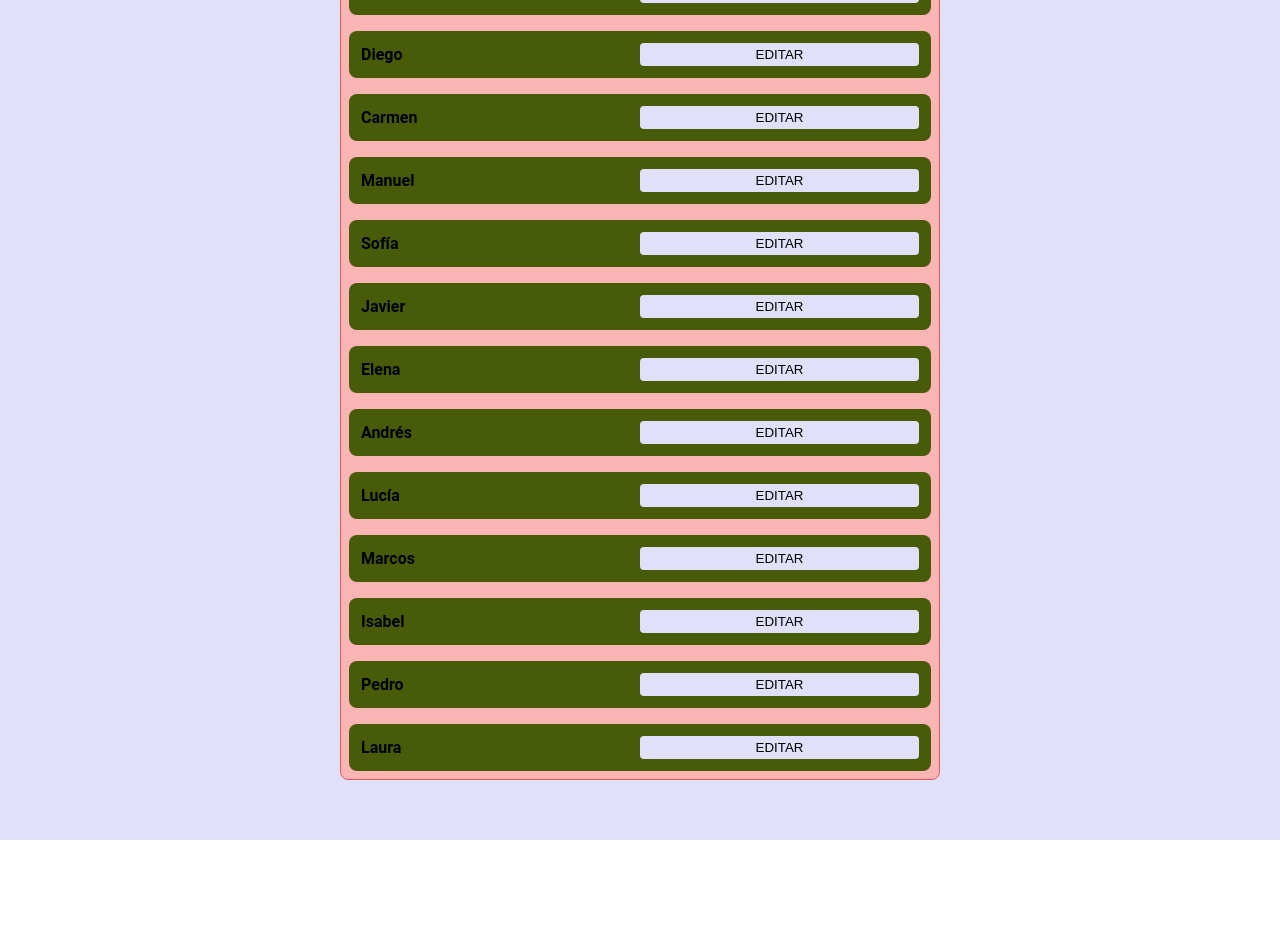
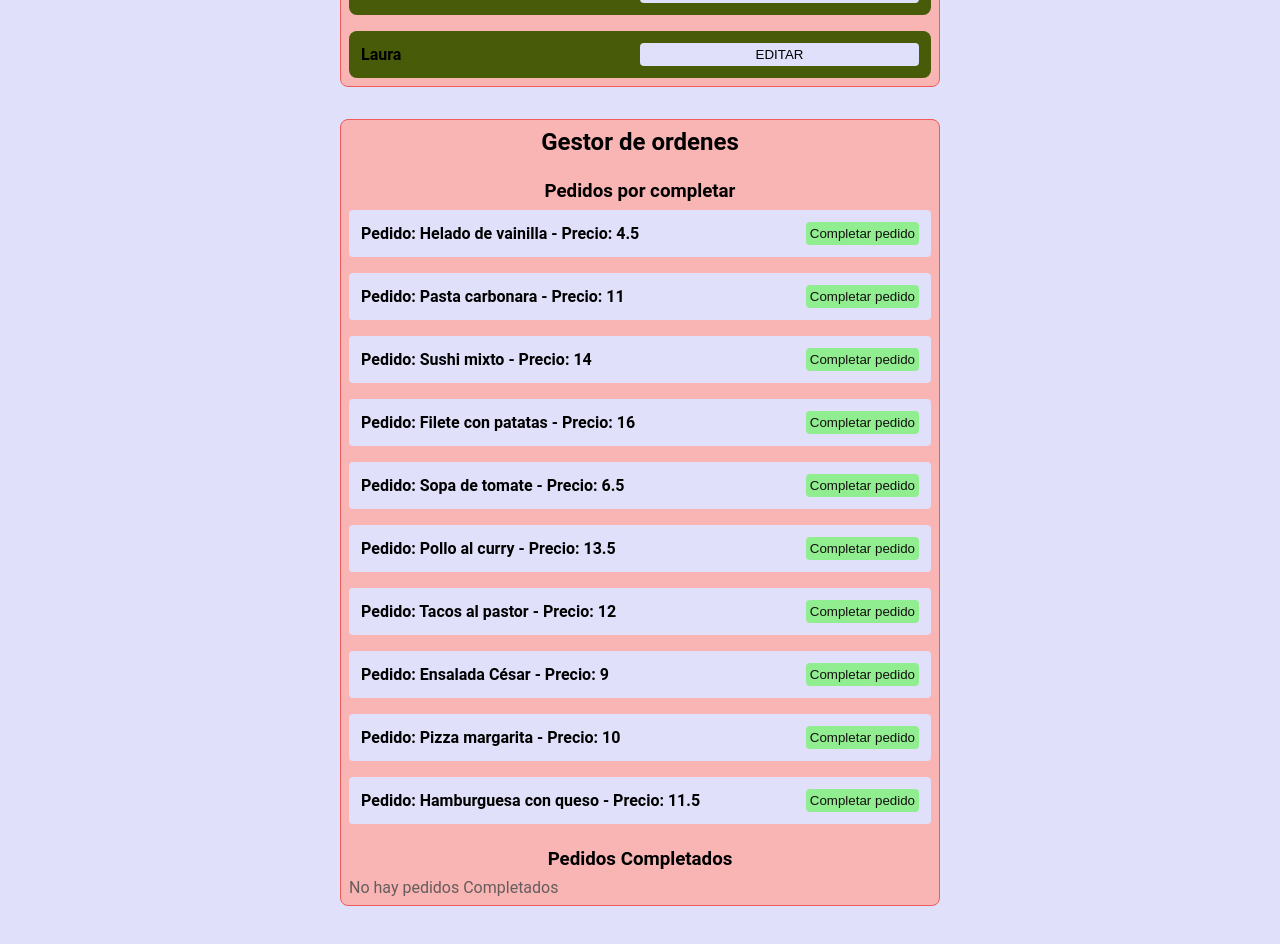
Before and after one commit to javier-ibanez-vizuete/react-condicionales-listas, a React (Vite) app: page / in a window 1280 px wide. Shown: the part 3700-4644 px from the top of the page. Before the commit the page ends 4540 px from the top, so only its background shows below. Built offline with nearby package versions, Linux system fonts and the light colour scheme.

Commit message:
feat(app): add an order manager to completed orders on a list

```diff
--- a/src/App.jsx
+++ b/src/App.jsx
@@ -2,6 +2,7 @@ import { AddFruitForm } from "./components/AddFruitForm/AddFruitForm";
 import { DynamicShoppingList } from "./components/DynamicShoppingList/DynamicShoppingList";
 import { EditableList } from "./components/EditableList/EditableList";
 import { NameList } from "./components/NameList/NameList";
+import { OrderManager } from "./components/OrderManager/OrderManager";
 import { ProductList } from "./components/ProductList/ProductList";
 import { RemoveItemList } from "./components/RemoveItemList/RemoveItemList";
 import { TaskList } from "./components/TaskList/TaskList";
@@ -19,6 +20,7 @@ export const App = () => {
 			<DynamicShoppingList />
 			<ToggleItemList />
 			<EditableList />
+			<OrderManager />
 		</div>
 	);
 };
--- a/src/components/EditableList/EditableList.jsx
+++ b/src/components/EditableList/EditableList.jsx
@@ -6,17 +6,17 @@ const editableNames = [
 	{ id: 2, name: "Pedro", isEditing: false },
 	{ id: 3, name: "Isabel", isEditing: false },
 	{ id: 4, name: "Marcos", isEditing: false },
-	{ id: 5, name: "Lucía", isEditing: false },
-	{ id: 6, name: "Andrés", isEditing: false },
-	{ id: 7, name: "Elena", isEditing: false },
-	{ id: 8, name: "Javier", isEditing: false },
-	{ id: 9, name: "Sofía", isEditing: false },
-	{ id: 10, name: "Manuel", isEditing: false },
-	{ id: 11, name: "Carmen", isEditing: false },
-	{ id: 12, name: "Diego", isEditing: false },
-	{ id: 13, name: "Natalia", isEditing: false },
-	{ id: 14, name: "Raúl", isEditing: false },
-	{ id: 15, name: "Patricia", isEditing: false },
+	// { id: 5, name: "Lucía", isEditing: false },
+	// { id: 6, name: "Andrés", isEditing: false },
+	// { id: 7, name: "Elena", isEditing: false },
+	// { id: 8, name: "Javier", isEditing: false },
+	// { id: 9, name: "Sofía", isEditing: false },
+	// { id: 10, name: "Manuel", isEditing: false },
+	// { id: 11, name: "Carmen", isEditing: false },
+	// { id: 12, name: "Diego", isEditing: false },
+	// { id: 13, name: "Natalia", isEditing: false },
+	// { id: 14, name: "Raúl", isEditing: false },
+	// { id: 15, name: "Patricia", isEditing: false },
 ];
 
 export const EditableList = () => {
@@ -25,6 +25,7 @@ export const EditableList = () => {
 
 	const handleButtonClick = (id, isEditingNow) => {
 		if (!isEditingNow || (isEditingNow && !inputValue)) {
+			setInputValue("");
 			const currentUser = list.find((user) => user.id === id);
 			if (!currentUser) return;
 			const { isEditing } = currentUser;
--- /dev/null
+++ b/src/components/OrderManager/OrderManager.css
@@ -0,0 +1,38 @@
+.order-container {
+	display: flex;
+	flex-direction: column;
+    gap: 0.5rem;
+}
+
+.order-container h3 {
+	align-self: center;
+}
+
+.order-product,
+.order-container .item {
+	display: flex;
+	justify-content: space-between;
+	align-items: center;
+
+	padding: var(--spacing-md);
+	background-color: var(--bg-color);
+	border-radius: var(--border-card);
+}
+
+.order-container .item {
+	background-color: aquamarine;
+}
+
+.order-container .order-product button {
+	background-color: lightgreen;
+	color: var(--primary-text-color);
+}
+
+.order-container .item button {
+	background-color: rgb(227, 53, 53);
+	color: var(--primary-text-color);
+}
+
+.no-items-text {
+	color: rgb(101, 93, 93);
+}
--- /dev/null
+++ b/src/components/OrderManager/OrderManager.jsx
@@ -0,0 +1,99 @@
+import { useState } from "react";
+import "./OrderManager.css";
+
+const INITIAL_ORDERS = [
+	{ id: 1, name: "Hamburguesa con queso", isReady: false, price: 11.5 },
+	{ id: 2, name: "Pizza margarita", isReady: false, price: 10.0 },
+	{ id: 3, name: "Ensalada César", isReady: false, price: 9.0 },
+	{ id: 4, name: "Tacos al pastor", isReady: false, price: 12.0 },
+	{ id: 5, name: "Pollo al curry", isReady: false, price: 13.5 },
+	{ id: 6, name: "Sopa de tomate", isReady: false, price: 6.5 },
+	{ id: 7, name: "Filete con patatas", isReady: false, price: 16.0 },
+	{ id: 8, name: "Sushi mixto", isReady: false, price: 14.0 },
+	{ id: 9, name: "Pasta carbonara", isReady: false, price: 11.0 },
+	{ id: 10, name: "Helado de vainilla", isReady: false, price: 4.5 },
+];
+
+export const OrderManager = () => {
+	const [orders, setOrders] = useState(INITIAL_ORDERS);
+	const [readyOrders, setReadyOrders] = useState([]);
+
+	const handleOrderClick = (id, ready) => {
+		if (!ready) {
+			const currentOrder = orders.find((order) => order.id === id);
+			const filteredOrders = orders.filter((order) => order.id !== id);
+			if (!currentOrder) return;
+
+			setOrders([...filteredOrders]);
+			const orderUpgraded = { ...currentOrder, isReady: true };
+			setReadyOrders((prev) => [...prev, orderUpgraded]);
+			return;
+		}
+		if (ready) {
+			const currentOrder = readyOrders.find((order) => order.id === id);
+			console.log("currentOrder", currentOrder);
+
+			const filteredOrders = readyOrders.filter((order) => order.id !== id);
+			console.log("filteredOrders", filteredOrders);
+
+			if (!currentOrder) return;
+
+			setReadyOrders([...filteredOrders]);
+			const orderUpgraded = { ...currentOrder, isReady: false };
+			setOrders((prev) => [...prev, orderUpgraded]);
+			return;
+		}
+	};
+
+	return (
+		<div className="exercise-container">
+			<h2 className="title">Gestor de ordenes</h2>
+			<div className="order-container">
+				<h3>Pedidos por completar</h3>
+				{orders.length <= 0 && <span className="no-items-text">No hay pedidos Pendientes</span>}
+				{orders.length > 0 && (
+					<ul className="list-item">
+						{orders
+							.sort((orderA, orderB) => orderB.id - orderA.id)
+							.map((order) => {
+								return (
+									<li key={order.id} className="order-product">
+										<h4>{`Pedido: ${order.name} - Precio: ${order.price}`}</h4>
+										<button
+											className="btn"
+											onClick={() => handleOrderClick(order.id, order.isReady)}
+										>
+											Completar pedido
+										</button>
+									</li>
+								);
+							})}
+					</ul>
+				)}
+			</div>
+			<div className="order-container">
+				<h3>Pedidos Completados</h3>
+				{readyOrders.length <= 0 && <span className="no-items-text">No hay pedidos Completados</span>}
+				{readyOrders.length > 0 && (
+					<ul className="list-item">
+						{readyOrders
+							.sort((orderA, orderB) => orderB.id - orderA.id)
+							.map((order) => {
+								return (
+									<li key={order.id} className="item">
+										<h4>{`Pedido de ${order.name} Completado`}</h4>
+										<button
+											className="btn"
+											onClick={() => handleOrderClick(order.id, order.isReady)}
+										>
+											Repetir Pedido
+										</button>
+									</li>
+								);
+							})}
+					</ul>
+				)}
+			</div>
+		</div>
+	);
+};
```
